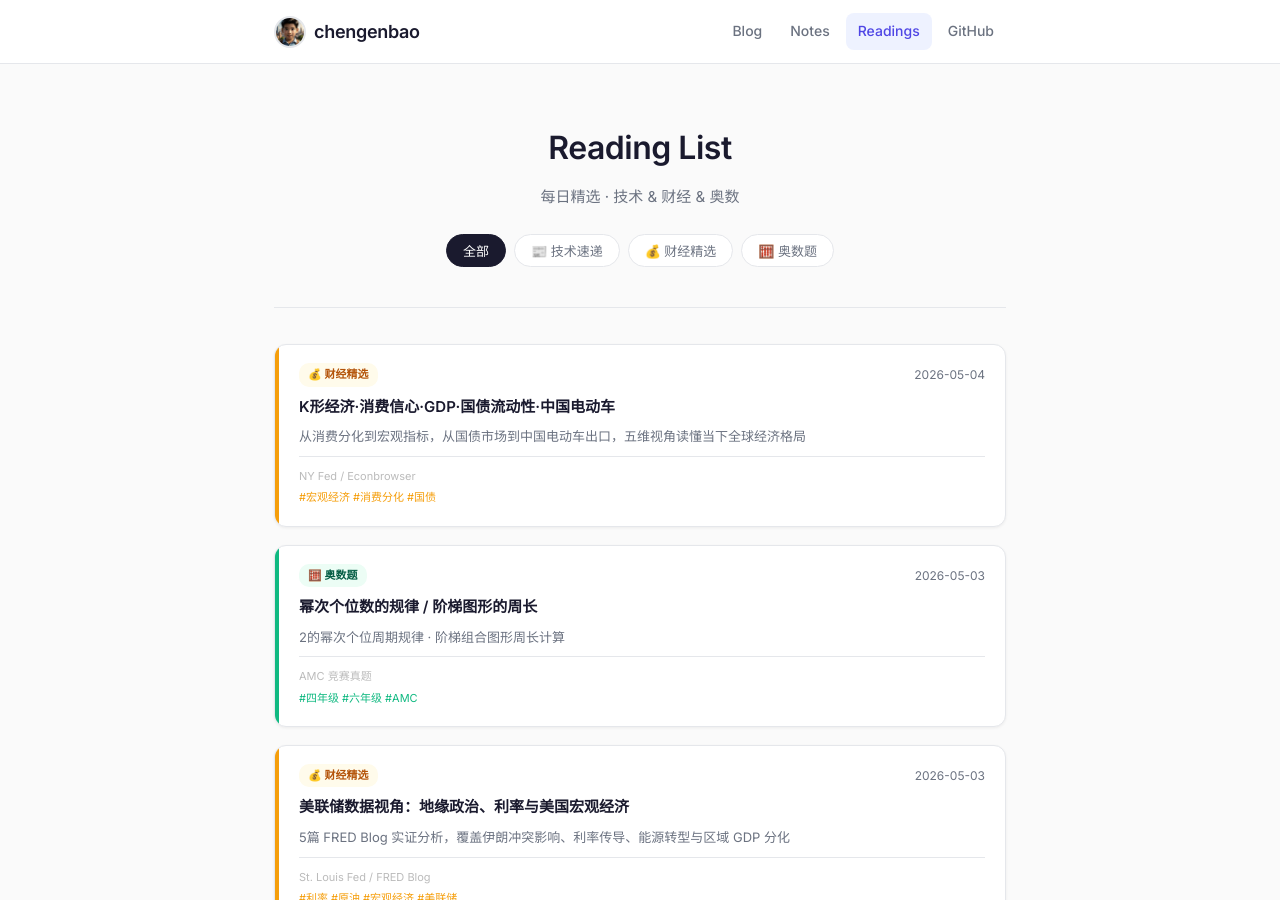
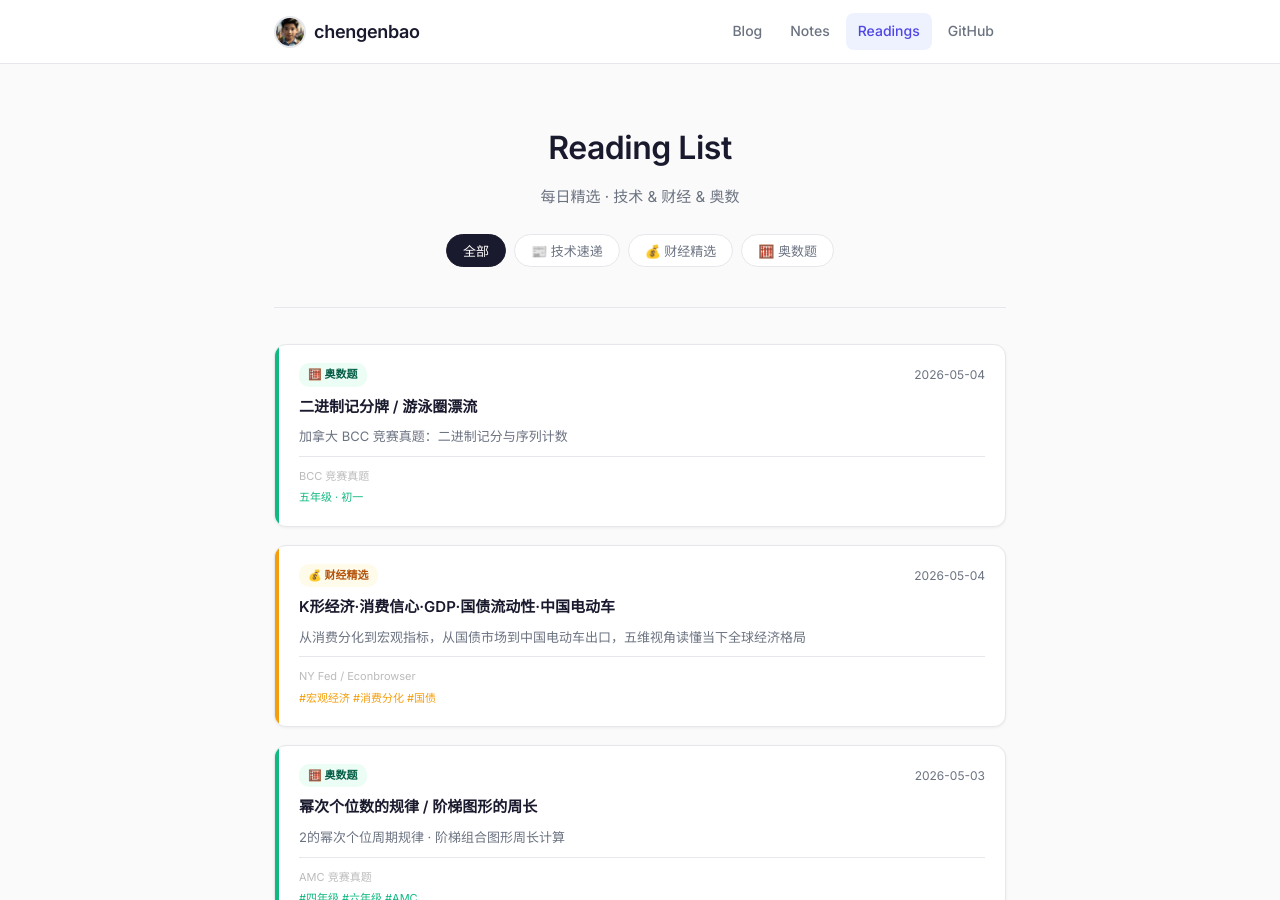
Before and after one commit to chengenbao/chengenbao.github.io, a Jekyll site: the page built from reading-list/index.md, in a window 1280 px wide and 900 px high. Built offline with Jekyll 4.4.1, drawn with Linux system fonts in a browser that asks for light colours.

Commit message:
add math card 2026-05-04

```diff
--- a/reading-list/index.md
+++ b/reading-list/index.md
@@ -18,6 +18,7 @@
   </div>
 
   <div class="rl-grid">
+<a class="rl-card math" href="/reading-list/2026-05-04-math/"><div class="rl-accent"></div><div class="rl-body"><div class="rl-top"><span class="rl-badge math">🧮 奥数题</span><time>2026-05-04</time></div><h2>二进制记分牌 / 游泳圈漂流</h2><p>加拿大 BCC 竞赛真题：二进制记分与序列计数</p><div class="rl-meta"><span class="rl-source">BCC 竞赛真题</span><span class="rl-tags">五年级 · 初一</span></div></div></a>
 <a class="rl-card finance" href="/reading-list/2026-05-04-finance-daily/">
   <div class="rl-accent"></div>
   <div class="rl-body">
```
